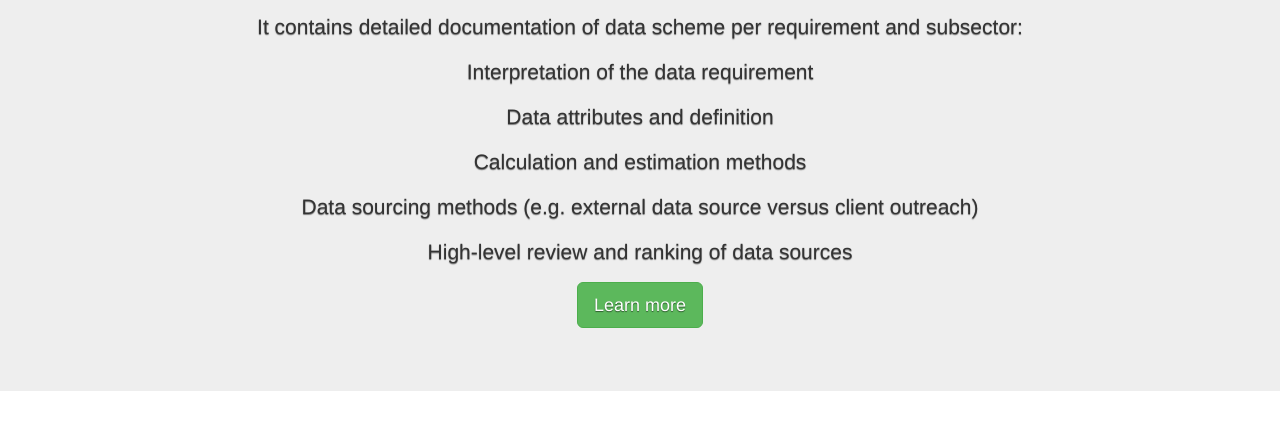
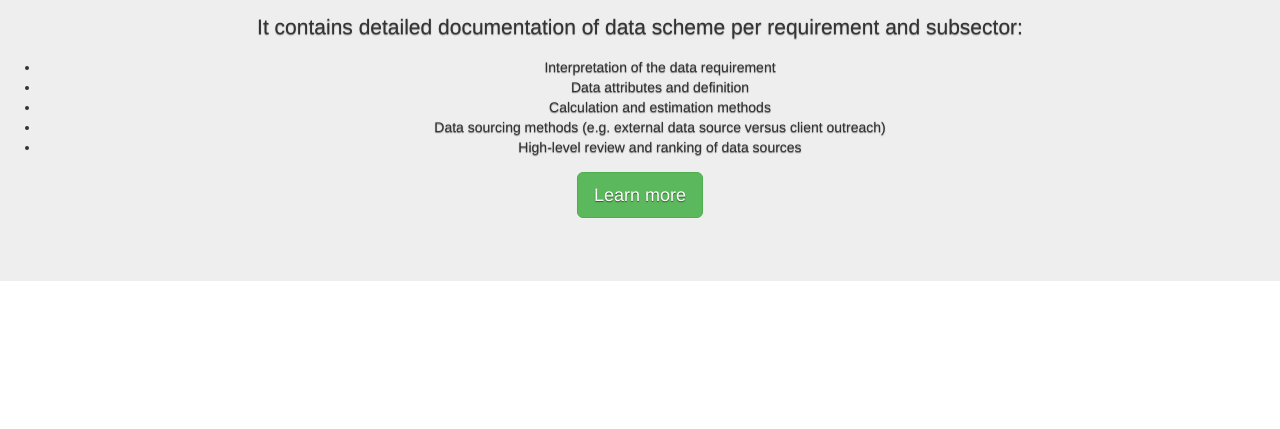
Before and after one commit to ESG-data/public, a plain HTML site: page index.html in a window 1280 px wide. Shown: the part 185-614 px from the top of the page. Drawn offline with nearby package versions, Linux system fonts and the light colour scheme.

Commit message:
Update index.html

```diff
--- a/index.html
+++ b/index.html
@@ -25,11 +25,14 @@
   <p>The data scheme is a business glossary for ESG Data.
   <p> It contains detailed documentation of data scheme per requirement and subsector:
 <p>
-<p>Interpretation of the data requirement
-<p>Data attributes and definition
-<p>Calculation and estimation methods
-<p>Data sourcing methods (e.g. external data source versus client outreach)
-<p>High-level review and ranking of data sources
+  <ul style="list-style-type:disc;">
+  <li>Interpretation of the data requirement </li>
+  <li>Data attributes and definition</li>
+  <li>Calculation and estimation methods</li>
+  <li>Data sourcing methods (e.g. external data source versus client outreach)</li>
+  <li>High-level review and ranking of data sources</li>
+</ul>
+
 <p>
   <p><a class="btn btn-success btn-lg" href="https://wiki.esgdatascheme.nl/01-html/Index.html" role="button">Learn more</a></p>
 </div>
```
